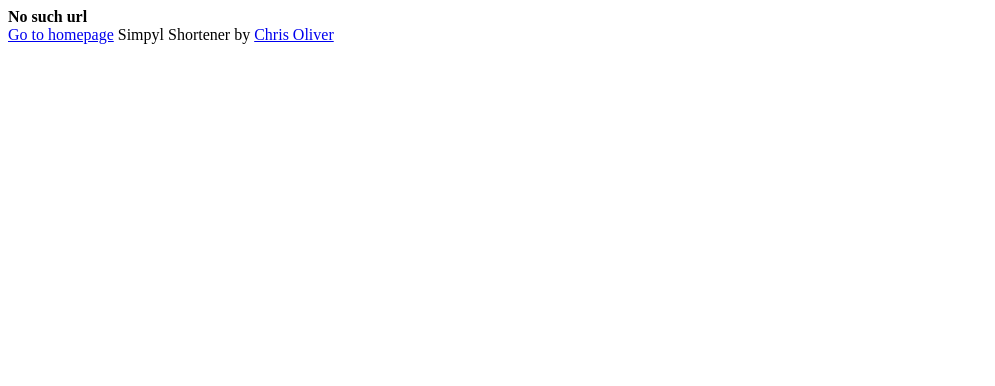
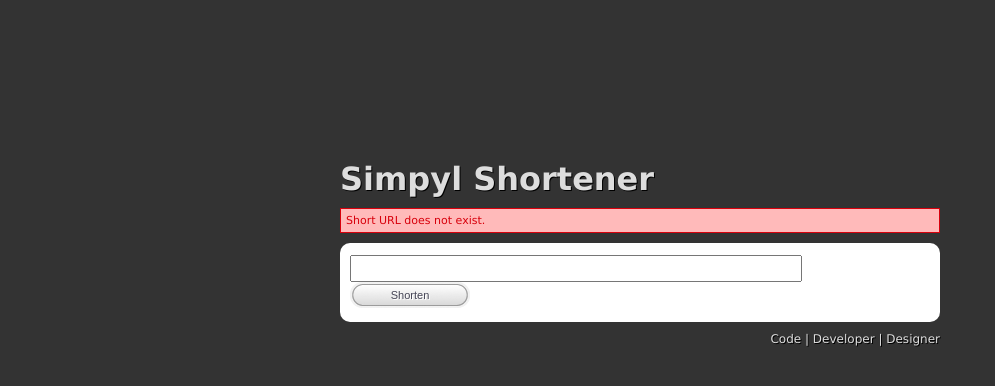
Before and after one commit to excid3/simpyl_shortener, a Django app: template shortener/templates/404.html in a window 1280 px wide. Shown: the top 386 px of the page, without its empty margins (0-995 px from the left). Run offline with Django 3.2, Linux system fonts and the light colour scheme; the template is opened without the code that fills it, so the values that code supplies are empty.

Commit message:
Put some makeup on that sexy baby I like to call my web theme

```diff
--- a/shortener/templates/404.html
+++ b/shortener/templates/404.html
@@ -1,9 +1,28 @@
-<html>
+<!DOCTYPE html PUBLIC "-//W3C//DTD XHTML 1.0 Strict//EN"
+"http://www.w3.org/TR/xhtml1/DTD/xhtml1-strict.dtd">
+<html xmlns="http://www.w3.org/1999/xhtml" xml:lang="en" lang="en">
+  <head>
+    <meta http-equiv="Content-Type" content="text/html; charset=utf-8" />
+    <title>simpyl shortener</title>
+    <link href="/static/css/stylesheet.css" rel="stylesheet" type="text/css" />
+  </head>
   <body>
-<strong>No such url</strong><br />
-<a href="/">Go to homepage</a>
 
-Simpyl Shortener by <a href="http://excid3.com">Chris Oliver</a>
+    <h1><a href="/">Simpyl Shortener</a></h1>
+
+	<div id="error">Short URL does not exist.</div>
+
+    <form name="shortener" action="/" method="post">
+        <input type="text" name="url" class="url" />
+        <input type="submit" name="submit" value="Shorten" class="submit" />
+        <!--<input type="submit" name="submit" value="Lengthen">-->
+    </form>
+
+	<div id="footer">
+		<a href="http://github.com/excid3/simpyl_shortener">Code</a> |
+		<a href="http://excid3.com">Developer</a> |
+		<a href="http://excid3.com">Designer</a>
+	</div>
 
     <script type="text/javascript">
     var gaJsHost = (("https:" == document.location.protocol) ? "https://ssl." : "http://www.");
--- a/shortener/views.py
+++ b/shortener/views.py
@@ -47,7 +47,7 @@ def main(request):
                 r.save()
 
         else:
-            error = "Invalid http url: %s" % url
+            error = "Invalid url. Urls must start with \"http://\""
 
     t = loader.get_template('index.html')
     c = Context({
--- a/static/css/stylesheet.css
+++ b/static/css/stylesheet.css
@@ -6,11 +6,12 @@ body {
     width: 600px;
 }
 
-h1 {
+h1, h1 a {
     color: #DDDDDD;
-    font-size: 2em;
+    font-size: 32px;
     text-shadow: 1px 1px 0 #000000;
 	margin: 0 0 10px 0;
+	text-decoration: none;
 }
 
 form {
```
Lines whose indentation alone changed are shown as unchanged.
